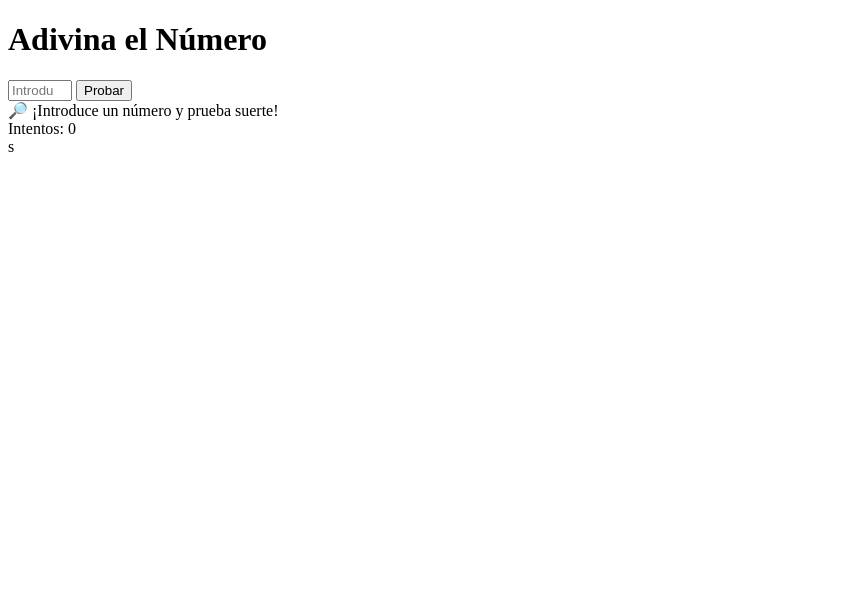
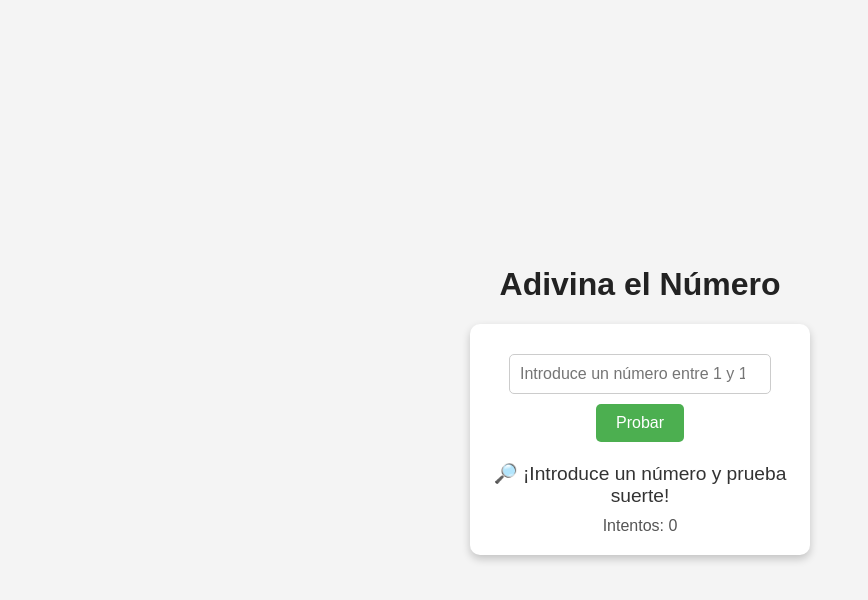
Before and after one commit to BessyEscobar/guess_the_number, a plain HTML site: page index.html in a window 1280 px wide. Shown: the whole page, without its empty margins (0-868 px from the left). Drawn offline with Linux system fonts and the light colour scheme.

Commit message:
style creation

```diff
--- a/index.html
+++ b/index.html
@@ -4,6 +4,7 @@
   <meta charset="UTF-8" />
   <meta name="viewport" content="width=device-width, initial-scale=1.0" />
   <title>Adivina el Número</title>
+  <link rel="stylesheet" href="./style/main.css">
 </head>
 <body>
 
@@ -22,4 +23,4 @@
     <div class="tries" id="tries">Intentos: 0</div>
   </div>
 </body>
-</html>s
+</html>
--- /dev/null
+++ b/style/main.css
@@ -0,0 +1,67 @@
+/* General */
+body {
+    font-family: Arial, sans-serif;
+    background-color: #f4f4f4;
+    color: #333;
+    display: flex;
+    flex-direction: column;
+    align-items: center;
+    justify-content: center;
+    height: 100vh;
+    margin: 0;
+  }
+
+  /* Título */
+  h1 {
+    font-size: 2rem;
+    color: #222;
+  }
+
+  /* Contenedor */
+  .game-container {
+    background-color: #fff;
+    padding: 20px;
+    border-radius: 10px;
+    box-shadow: 0 4px 8px rgba(0, 0, 0, 0.2);
+    text-align: center;
+    width: 300px;
+  }
+
+  /* Entrada de número */
+  input[type="number"] {
+    width: 80%;
+    padding: 10px;
+    margin: 10px 0;
+    border: 1px solid #ccc;
+    border-radius: 5px;
+    font-size: 1rem;
+  }
+
+  /* Botón */
+  button {
+    background-color: #4CAF50;
+    color: white;
+    padding: 10px 20px;
+    border: none;
+    border-radius: 5px;
+    cursor: pointer;
+    font-size: 1rem;
+    transition: background 0.3s ease;
+  }
+
+  button:hover {
+    background-color: #45a049;
+  }
+
+  /* Mensaje */
+  .message {
+    margin-top: 20px;
+    font-size: 1.2rem;
+  }
+
+  /* Intentos */
+  .tries {
+    margin-top: 10px;
+    font-size: 1rem;
+    color: #555;
+  }
```
